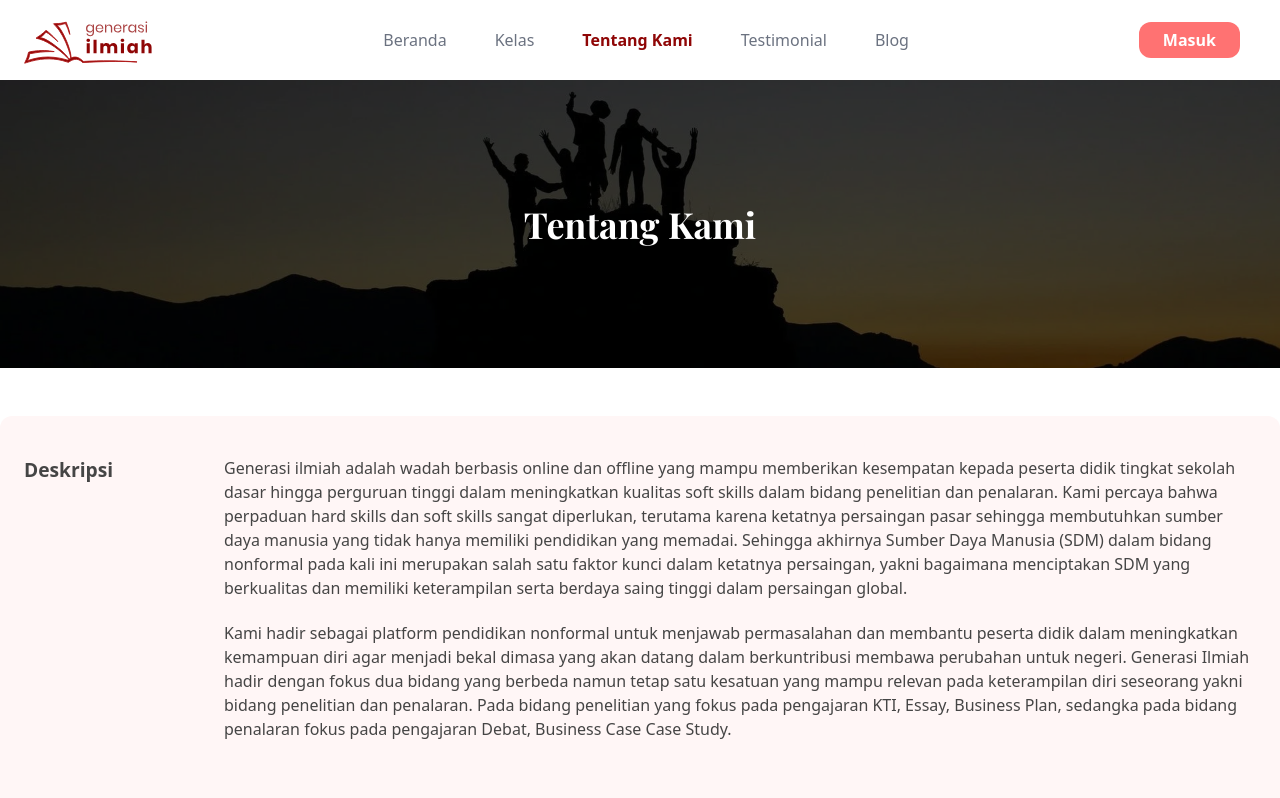
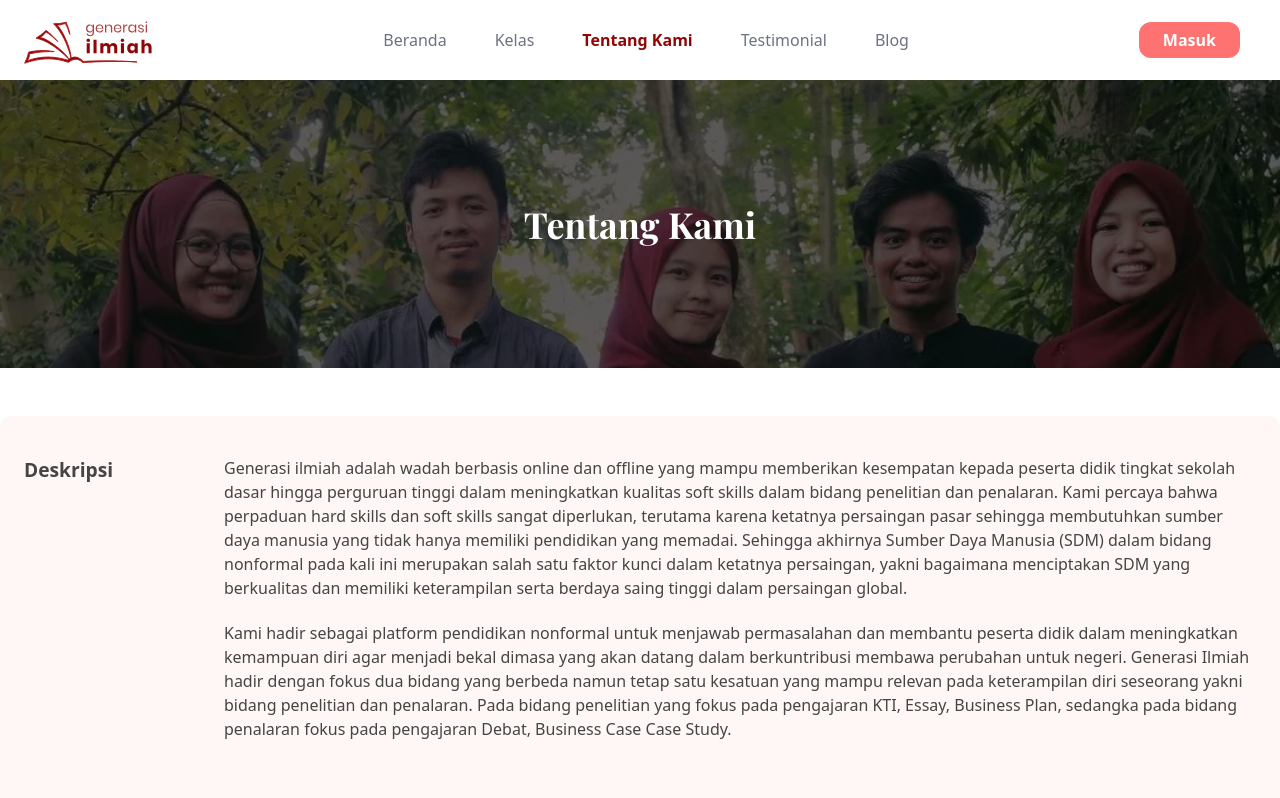
Before and after one commit to Generasiilmiah/generasiilmiah.com, a Next.js app: page /about-us in a window 1280 px wide. Shown: the top 798 px of the page. Built offline with nearby package versions, Linux system fonts and the light colour scheme; no server answers.

Commit message:
Changed About Us header photo

```diff
--- a/pages/about-us.jsx
+++ b/pages/about-us.jsx
@@ -26,8 +26,8 @@ function AboutPage(props) {
 
       {/* <SubpageHeader bgImg="/img.jpg" /> */}
       <div
-        className="cover-img cover-img-overlay-square rounded-none h-56 md:h-72 text-white md:mb-8 flex items-center justify-center"
-        style={{ backgroundImage: `url('/assets/img/team.webp')` }}
+        className="cover-img bg-top cover-img-overlay-square rounded-none h-56 md:h-72 2xl:h-96 text-white md:mb-8 flex items-center justify-center"
+        style={{ backgroundImage: `url('/assets/img/tentang-kami.webp')` }}
       >
         <h2 className="serif-heading text-xl text-3xl md:text-4xl text-center my-8 relative z-10">
           Tentang Kami
```
Also changed, not shown: public/assets/img/tentang-kami.webp (added).
